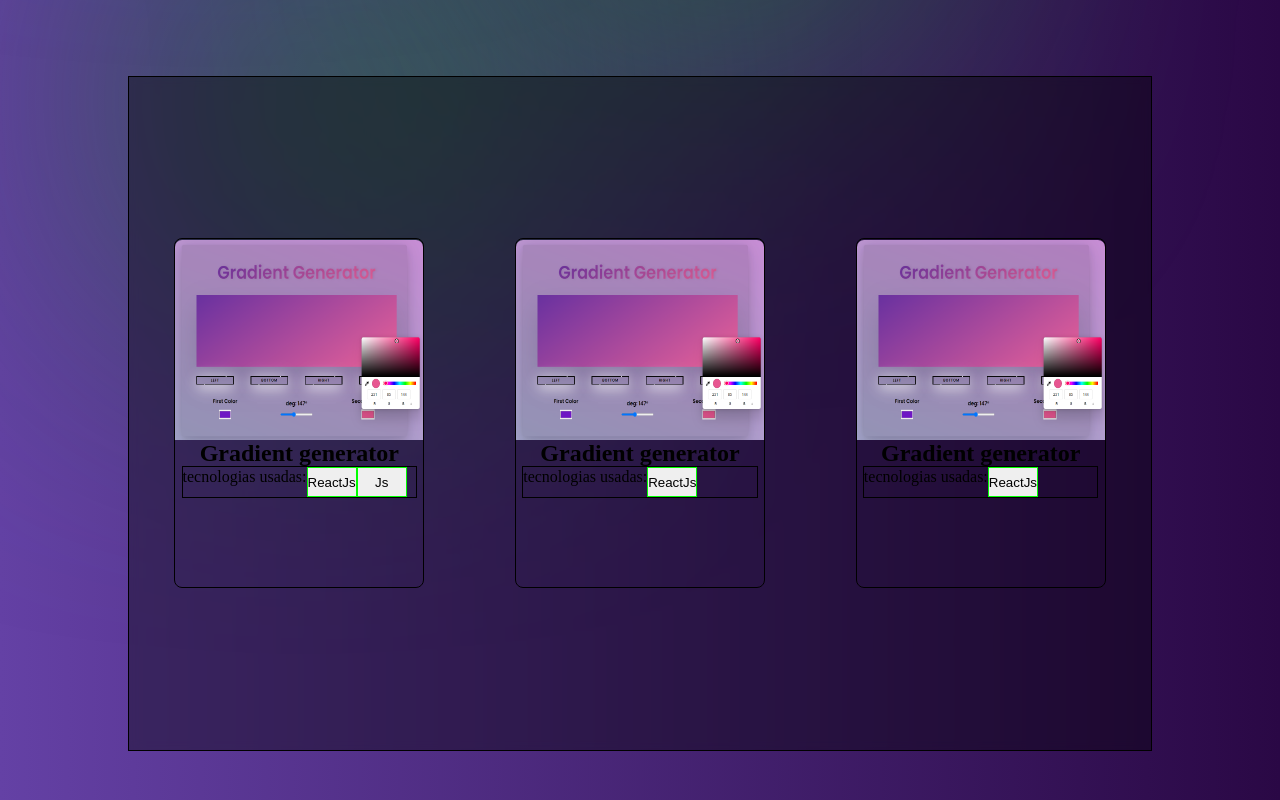
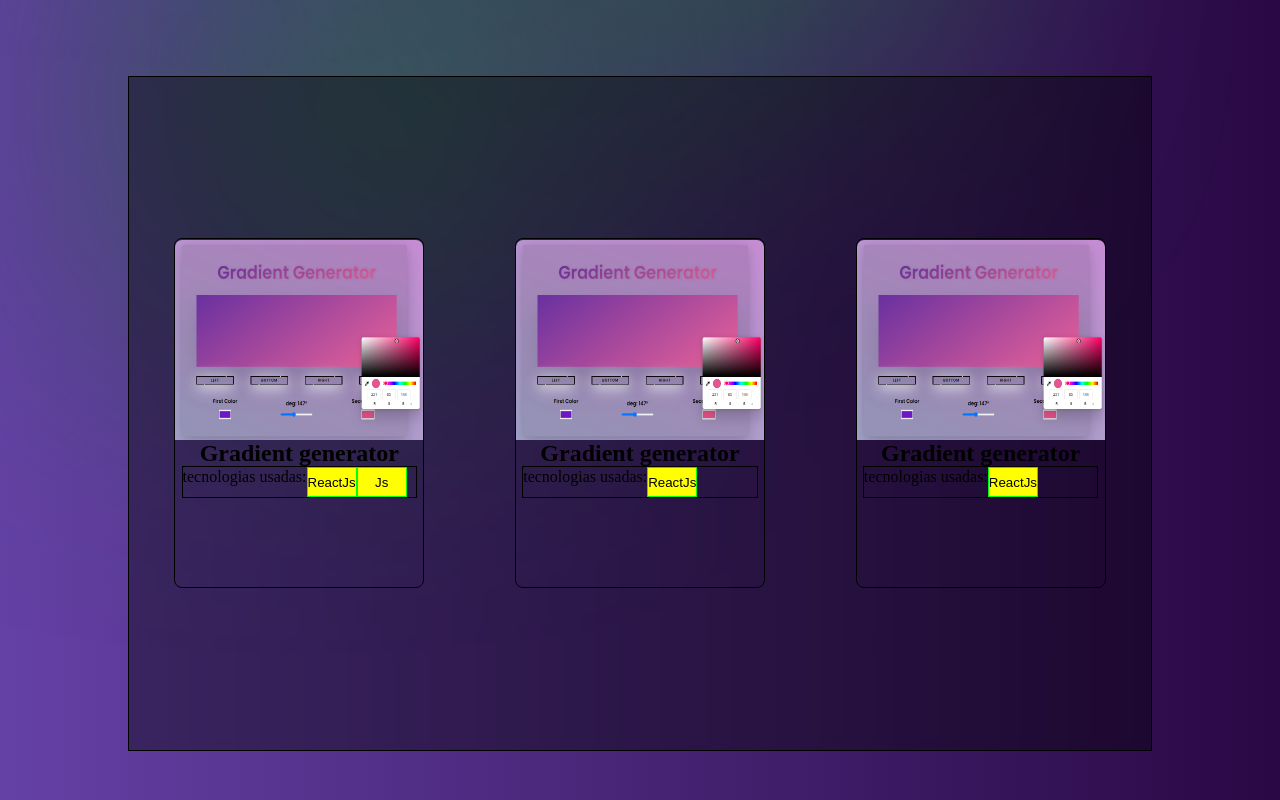
Before and after one commit to Marcelo1080p/portfolio-styled-components, a React (Create React App) app: page / in a window 1280 px wide. Shown: the part 880-1680 px from the top of the page. Built offline with nearby package versions, Linux system fonts and the light colour scheme.

Commit message:
adicionando cor nos botoes tech de forma dinamica

```diff
--- a/src/App.css
+++ b/src/App.css
@@ -5,6 +5,7 @@
     margin: 0;
     box-sizing: border-box;
     scroll-behavior: smooth;
+
 }
 
 body {
--- a/src/App.js
+++ b/src/App.js
@@ -17,18 +17,21 @@ function App() {
       linkGitHub: 'https://github.com/Marcelo1080p/gerador-de-gradient',
       tecnologias: ["ReactJs", "Js"],
       imgs: '././gradient_img.png',
+      cor: "yellow"
     },
     {
       nome: 'Gradient generator',
       linkGitHub: 'https://github.com/Marcelo1080p/gerador-de-gradient',
       tecnologias: ['ReactJs'],
       imgs: '././gradient_img.png',
+      cor: "yellow"
     },
     {
       nome: 'Gradient generator',
       linkGitHub: 'https://github.com/Marcelo1080p/gerador-de-gradient',
       tecnologias: ['ReactJs'],
       imgs: '././gradient_img.png',
+      cor: "yellow"
     }
   ]
 
@@ -40,7 +43,7 @@ function App() {
         <ul>
           <a href="#home">Home</a>
           <a href="#project">Project</a>
-          <a>About</a>
+          <a href="#">About</a>
         </ul>
       </Header>
       <SectionMain id="home">
@@ -70,7 +73,7 @@ function App() {
               <h2>{projeto.nome}</h2>
               <p className="tecs">
                 tecnologias usadas: {projeto.tecnologias.map((tec) => (
-                  <BtnTecs>{tec}</BtnTecs>
+                  <BtnTecs cor={projeto.cor}>{tec}</BtnTecs>
                 ))}
               </p>
             </Cards>
--- a/src/Components/Cards.jsx
+++ b/src/Components/Cards.jsx
@@ -18,7 +18,6 @@ export const Cards = styled.div`
     .tecs {
         border: 1px solid;
         display: flex;
-
         width: 95%;
     }
 `
--- a/src/Components/Header.jsx
+++ b/src/Components/Header.jsx
@@ -22,6 +22,7 @@ export const Header = styled.section`
             color: #000;
             cursor: pointer;
             transition: all 0.3s;
+            text-decoration: none;
 
             &:hover {
                 text-decoration: underline;
--- a/src/Components/SectionProject.jsx
+++ b/src/Components/SectionProject.jsx
@@ -26,6 +26,7 @@ export const SectionProject = styled.section`
         border-radius: 50%;
         height: 360px;
         width: 360px;
+
     }
     &::before {
         top: 100%;
--- a/src/Components/btnTecs.jsx
+++ b/src/Components/btnTecs.jsx
@@ -4,4 +4,5 @@ export const BtnTecs = styled.button`
     border: 1px solid #0f0;
     min-width: 50px;
     height: 30px;
+    background-color: ${({cor}) => cor};
 `
```
